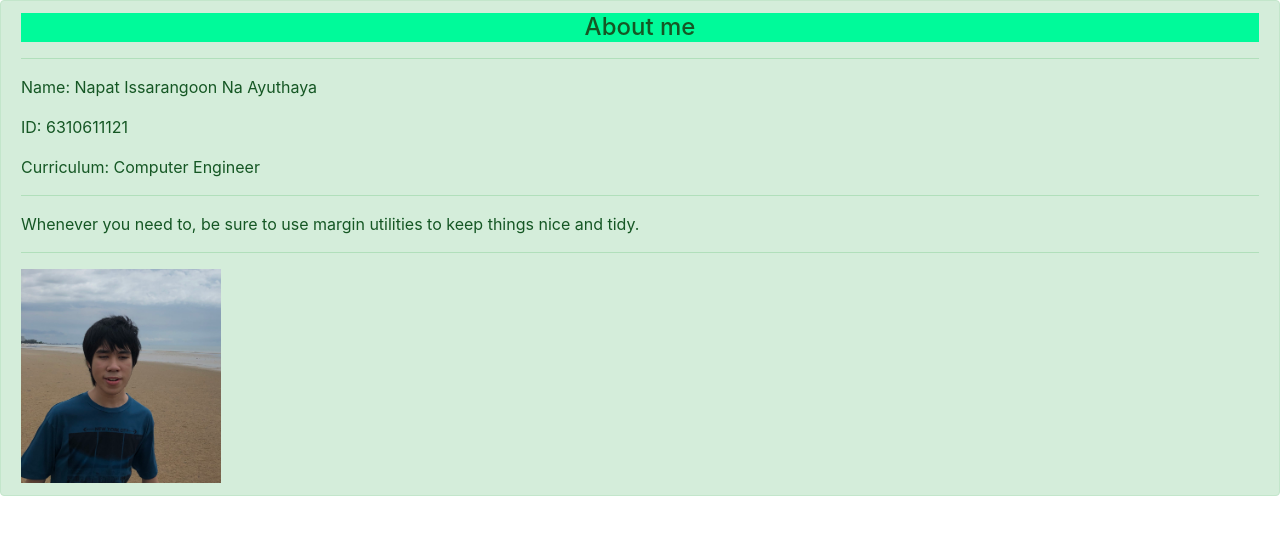
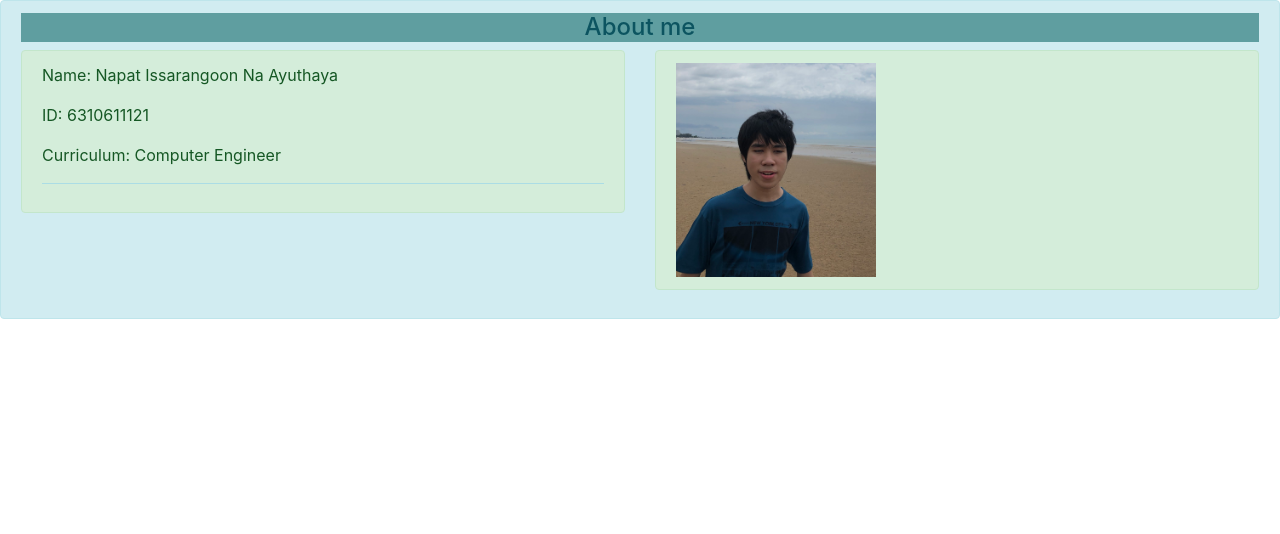
Before and after one commit to 6310611121/6310611121.github.io, a plain HTML site: page index.html in a window 1280 px wide. Drawn offline with nearby package versions, Linux system fonts and the light colour scheme.

Commit message:
Innitial Comit

```diff
--- a/index.html
+++ b/index.html
@@ -12,24 +12,34 @@
   <body>
     <style>
       h4{text-align: center;
-        background-color: mediumspringgreen;
+        background-color: cadetblue;
       }
 
     </style>
 
+    <div class="alert alert-info" role="alert">
+      <h4 class="alert-heading">About me</h4>
 
+    <div class="row">
+      <div class="col-md-6">
         <div class="alert alert-success" role="alert">
-      <h4 class="alert-heading">About me</h4>
-      <hr>
           <p>Name: Napat Issarangoon Na Ayuthaya</p>
           <p>ID: 6310611121</p>
           <p>Curriculum: Computer Engineer</p>
           <hr>
-      <p class="mb-0">Whenever you need to, be sure to use margin utilities to keep things nice and tidy.</p>
-      <hr>
 
+        </div>
+      </div>
+
+      <div class="col-md-6">
+        <div class="alert alert-success" role="alert">
           <img src="images/myimage.jpg" alt="me" width="200px">
         </div>
+
+      </div>
+    </div>
+
+
 
 
     <!-- Optional JavaScript -->
```
Lines whose indentation alone changed are shown as unchanged.
